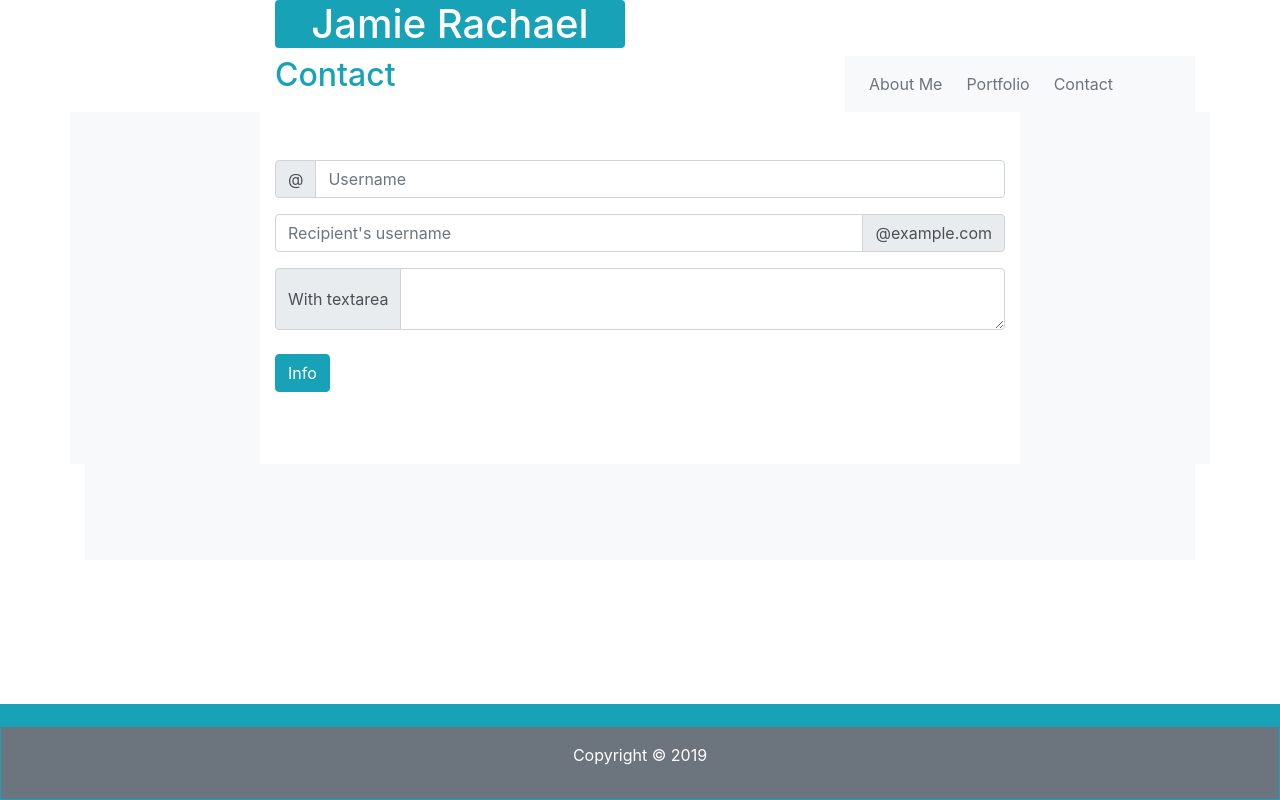
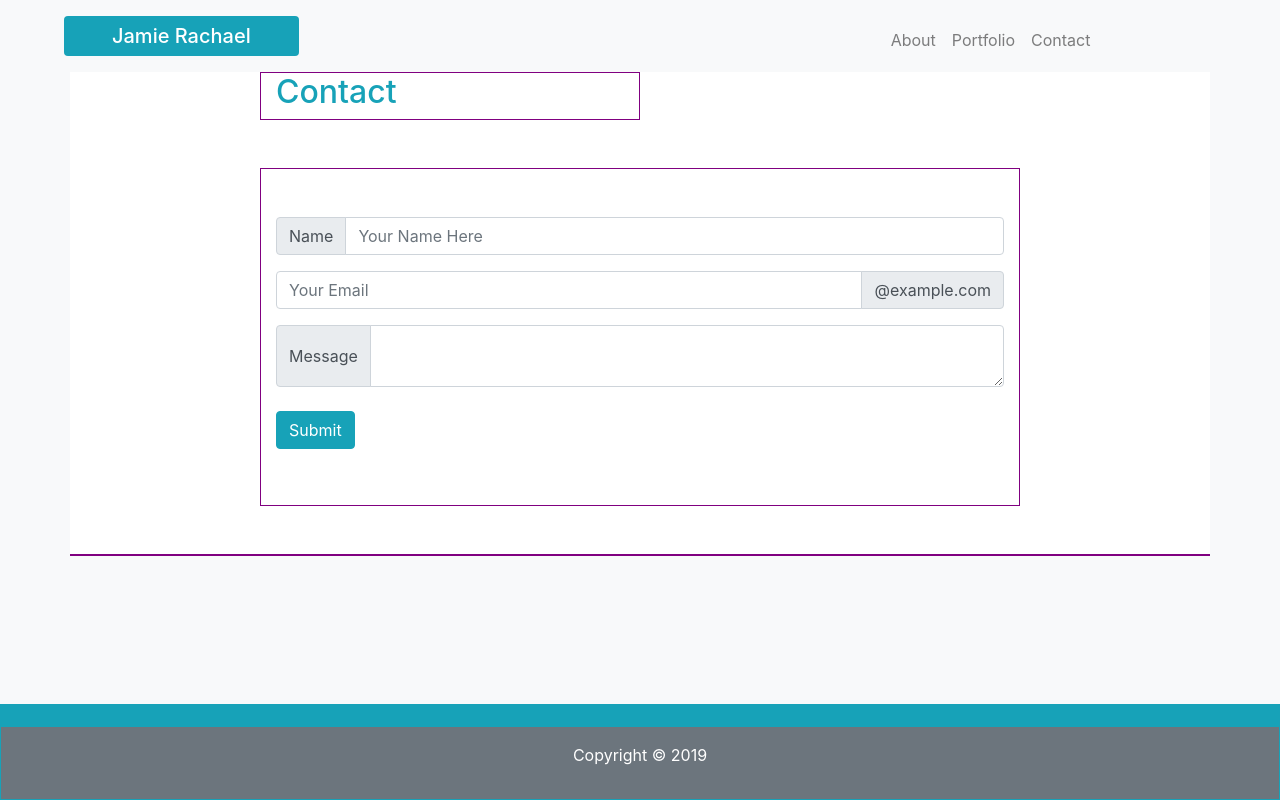
Before and after one commit to jamierachael/Bootstrap-Portfolio, a plain HTML site: page contact.html in a window 1280 px wide. Drawn offline with nearby package versions, Linux system fonts and the light colour scheme.

Commit message:
modified navbar, added offsets to columns, added background color

```diff
--- a/contact.html
+++ b/contact.html
@@ -12,18 +12,17 @@
 
     <title>Hello, world!</title>
     <style>
-        /*   .col-6 {
+        .col-6 {
             border: 1px solid purple;
         }
 
         .col-12 {
             border: 1px solid purple;
         }
-        */
     </style>
 </head>
 
-<body>
+<body class="bg-light">
 
     <!-- Optional JavaScript -->
     <!-- jQuery first, then Popper.js, then Bootstrap JS -->
@@ -38,62 +37,58 @@
         crossorigin="anonymous"></script>
     <!-- This contains entire page - start container div -->
 
-    <div class="container">
-        <!-- Stack the columns on mobile by making one full-width and the other half-width -->
-        <div class="row">
-            <div class="col-12 col-md-2"></div>
-            <div class="col-12 col-md-4">
-                <h1 class="bg-info text-white rounded text-center">Jamie Rachael</h1>
-            </div>
-            <div class="col-12 col-md-2">
-            </div>
-            <div class="col-6 col-md-4">
 
+    <!-- Test Nav Bar Plus Brand Above container -->
+    <!-- use mr-auto to shift right, use ml-auto to shift left -->
+
+    <nav class="navbar navbar-expand-lg navbar-light bg-light mt-2">
+        <h1 class="navbar-brand bg-info text-white rounded text-center ml-5 px-5">Jamie Rachael</h1>
+
+        <button class="navbar-toggler" type="button" data-toggle="collapse" data-target="#navbarSupportedContent"
+            aria-controls="navbarSupportedContent" aria-expanded="false" aria-label="Toggle navigation">
+            <span class="navbar-toggler-icon"></span>
+        </button>
+        <div class="offset-md-5">
+            <div class="collapse navbar-collapse" id="navbarSupportedContent">
+                <ul class="navbar-nav mx-5">
+                    <li class="nav-item">
+                        <a class="nav-link" href="index.html">About</a>
+                    </li>
+                    <li class="nav-item">
+                        <a class="nav-link" href="portfolio.html">Portfolio</a>
+                    </li>
+                    <li class="nav-item">
+                        <a class="nav-link" href="portfolio.html">Contact</a>
+                    </li>
+                </ul>
             </div>
         </div>
+    </nav>
+
+    <div class="container bg-white">
 
         <div class="row">
-            <div class="col-12 col-md-2"></div>
-            <div class="col-12 col-md-4">
+            <div class="col-12 col-md-4 offset-md-2">
                 <h2 class="text-info">Contact</h2>
             </div>
-            <div class="col-12 col-md-2">
-            </div>
-            <div class="col-6 col-md-4">
-                <nav class="navbar navbar-expand-lg navbar-light bg-light">
-                    <div class="collapse navbar-collapse" id="navbarSupportedContent">
-                        <ul class="navbar-nav mr-auto bg-light">
-                            <li class="nav-item mr-sm-2">
-                                <a class="nav-link active text-secondary" href="index.html">About Me</a>
-                            </li>
-                            <li class="nav-item mr-sm-2">
-                                <a class="nav-link text-secondary" href="portfolio.html">Portfolio</a>
-                            </li>
-                            <li class="nav-item mr-sm-2">
-                                <a class="nav-link text-secondary" href="contact.html">Contact</a>
-                            </li>
-                        </ul>
-                    </div>
-                </nav>
-            </div>
+
         </div>
+
         <!-- Columns start at 50% wide on mobile and bump up to 33.3% wide on desktop -->
         <div class="row">
-
-            <div class="col-6 col-md-2 bg-light"></div>
-            <div class="col-6 col-md-8 my-5">
-                <form>
-                    <div class="input-group mb-3">
+            <div class="col-6 col-md-8 my-5 offset-md-2">
+                <form class="pt-3 mt-3 pb-3 mb-3">
+                    <div class="input-group mb-3 mt-3">
                         <div class="input-group-prepend">
-                            <span class="input-group-text" id="basic-addon1">@</span>
+                            <span class="input-group-text" id="basic-addon1">Name</span>
                         </div>
-                        <input type="text" class="form-control" placeholder="Username" aria-label="Username"
+                        <input type="text" class="form-control" placeholder="Your Name Here" aria-label="Username"
                             aria-describedby="basic-addon1">
                     </div>
 
                     <div class="input-group mb-3">
-                        <input type="text" class="form-control" placeholder="Recipient's username"
-                            aria-label="Recipient's username" aria-describedby="basic-addon2">
+                        <input type="text" class="form-control" placeholder="Your Email" aria-label="Email"
+                            aria-describedby="basic-addon2">
                         <div class="input-group-append">
                             <span class="input-group-text" id="basic-addon2">@example.com</span>
                         </div>
@@ -101,29 +96,18 @@
 
                     <div class="input-group">
                         <div class="input-group-prepend">
-                            <span class="input-group-text">With textarea</span>
+                            <span class="input-group-text">Message</span>
                         </div>
                         <textarea class="form-control" aria-label="With textarea"></textarea>
                     </div>
-                    <button type="button" class="btn btn-info my-4">Info</button>
+                    <button type="button" class="btn btn-info my-4">Submit</button>
                 </form>
-
-            </div>
-
-            <div class="col-6 col-md-2 bg-light"></div>
-        </div>
-
-
-        <div class="row">
-            <div class="col-12">
-                <div class="py-5 bg-light"></div>
             </div>
         </div>
 
         <!-- Columns are always 50% wide, on mobile and desktop -->
         <div class="row">
             <div class="col-12">
-
                 <div class="footer fixed-bottom py-5 md-5 bg-info">
                     <div class="footer fixed-bottom text-center p-3 bg-secondary text-white border border-info">
                         <p>Copyright &copy; 2019</p>
```
Also changed, not shown: index.html (+12 -13 lines).
